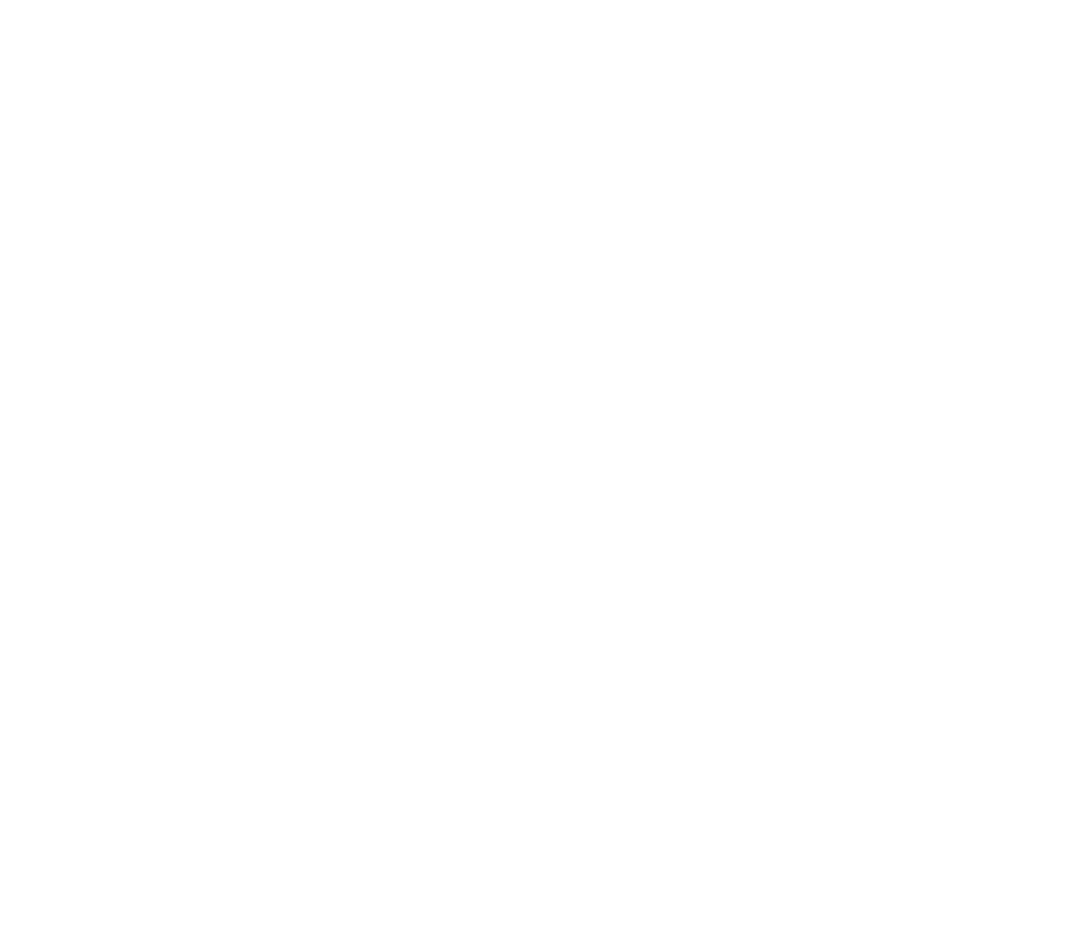
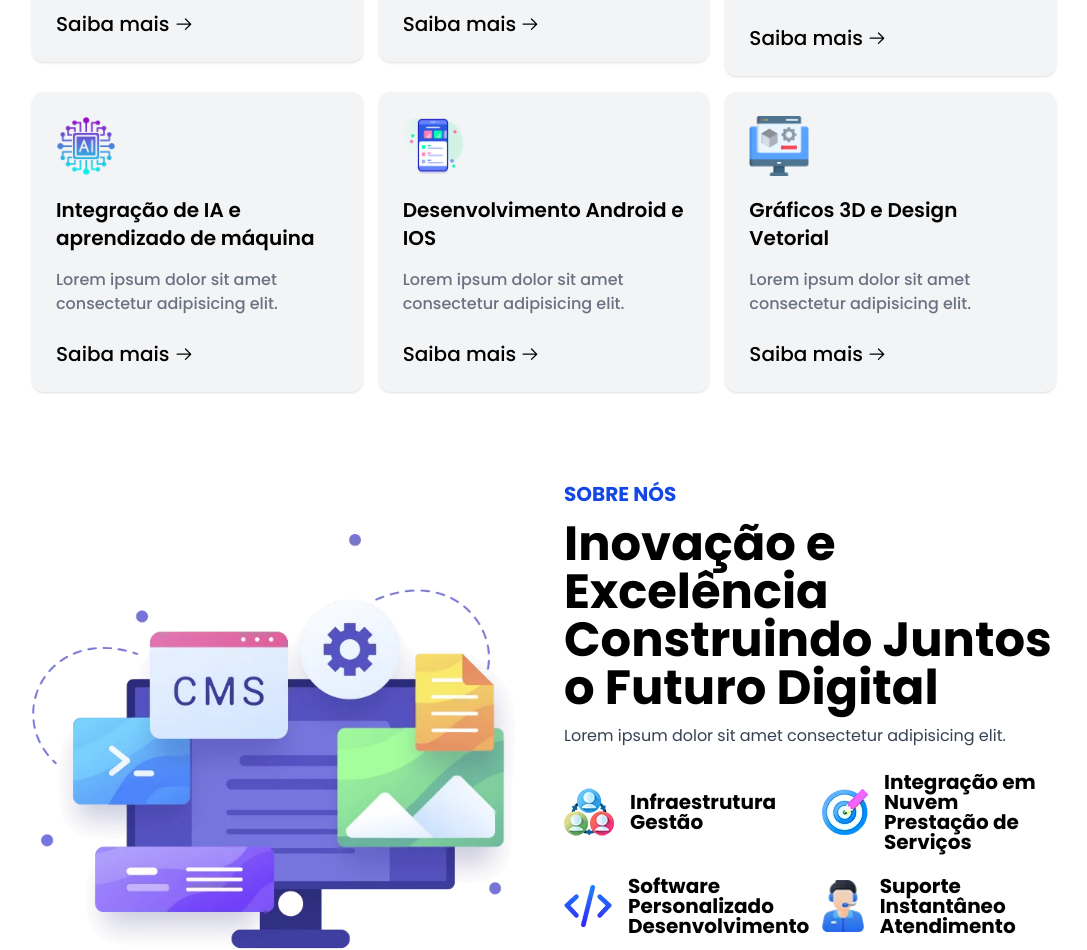
Before and after one commit to WedsonTavares/cloudence, a Next.js app: page / in a window 1280 px wide. Shown: the part 1336-2286 px from the top of the page, without its empty margins (96-1183 px from the left). Before the commit the page ends 1044 px from the top, so only its background shows below. Built offline with nearby package versions, Linux system fonts and the light colour scheme.

Commit message:
pag sobre

```diff
--- /dev/null
+++ b/components/Home/About/About.tsx
@@ -0,0 +1,61 @@
+import Image from 'next/image'
+import React from 'react'
+
+const About = () => {
+    return (
+        <div className='pt-16 pb-16'>
+            <div className='w-[80%] mx-auto grid grid-cols-1 lg:grid-cols-2 gap-10 items-center'>
+                {/* image contain */}
+                <div>
+                    <Image src="/images/about.png" alt="image" width={700} height={700} />
+                </div>
+                {/* text contain */}
+                <div>
+                    <p className='text-sm sm:text-base md:text-xl font-bold text-blue-700 dark:text-pink-500 uppercase'>
+                        Sobre nós
+                    </p>
+                    <h1 className='text-2xl md:text-3xl lg:text-5xl mt-3 font-bold leading-[1.8rem] md:leading-[3rem]'>
+                        Inovação e Excelência Construindo Juntos o Futuro Digital
+                    </h1>
+                    <p className='mt-3 text-gray-700 dark:text-gray-300'>
+                        Lorem ipsum dolor sit amet consectetur adipisicing elit.
+                    </p>
+                    <div className='mt-6 grid grid-cols-1 sm:grid-cols-2 gap-6 items-center'>
+                        <div className='flex items-center gap-4'>
+                            <Image src="/images/a1.png" alt="icon" width={50} height={50} />
+                            <h1 className='text-lg sm:text-xl font-bold leading-5'>
+                                Infraestrutura <br /> Gestão
+                            </h1>
+                        </div>
+                        <div className='flex items-center gap-4'>
+                            <Image src="/images/a2.png" alt="icon" width={50} height={50} />
+                            <h1 className='text-lg sm:text-xl font-bold leading-5'>
+                                Integração em Nuvem <br /> Prestação de Serviços
+                            </h1>
+                        </div>
+                        <div className='flex items-center gap-4'>
+                            <Image src="/images/a3.png" alt="icon" width={50} height={50} />
+                            <h1 className='text-lg sm:text-xl font-bold leading-5'>
+                                Software Personalizado <br /> Desenvolvimento
+                            </h1>
+                        </div>
+                        <div className='flex items-center gap-4'>
+                            <Image src="/images/a4.png" alt="icon" width={50} height={50} />
+                            <h1 className='text-lg sm:text-xl font-bold leading-5'>
+                                Suporte Instantâneo <br /> Atendimento
+                            </h1>
+                        </div>
+                    </div>
+                    <div className='mt-12'>
+                        <a href="#_" className='w-full py-4 text-base text-center text-white transition-colors
+                        font-semibold duration-300 bg-blue-800 rounded-full uppercase hover:bg-blue-900 ease px-9 md:w-auto'>
+                            Saiba mais
+                        </a>
+                    </div>
+                </div>
+            </div>
+        </div>
+    )
+}
+
+export default About
--- a/components/Home/Hero/Hero.tsx
+++ b/components/Home/Hero/Hero.tsx
@@ -5,7 +5,7 @@ const Hero = () => {
         <div className='relative bg-blue-950 w-full h-screen flex justify-center flex-col '>
             <div className='w-[90%] md:w-[80%] mx-auto items-center grid grid-cols-1 xl:grid-cols-2 gap-10'>
                 {/* text content */}
-                <div className=''>
+                <div>
                     {/* subheading */}
                     <p className='text-sm sm:text-base md:text-xl font-bold text-white'>
                         A maior fábrica de desenvolvimento de software
@@ -20,7 +20,7 @@ const Hero = () => {
                         Lorem ipsum dolor sit amet consectetur adipisicing elit. Reprehenderit, exercitationem quasi suscipi.
                     </p>
                     {/* button */}
-                    <a href="#" className='relative inline-flex mt-8 items-center justify-start px-6 py-3 overflow-hidden font-medium transition-all bg-white rounded hover:bg-white group'
+                    <a href="#_" className='relative inline-flex mt-8 items-center justify-start px-6 py-3 overflow-hidden font-medium transition-all bg-white rounded hover:bg-white group'
                     >
                         <span className='w-48 h-48 rounded rotate-[-40deg] bg-purple-600 absolute bottom-0 left-0
                         -translate-x-full ease-out duration-500 transition-all translate-y-full mb-9 ml-9 group:hover-ml-0 group-hover:mb-32 group-hover:translate-x-0'></span>
--- a/components/Home/Home.tsx
+++ b/components/Home/Home.tsx
@@ -1,12 +1,17 @@
 import React from 'react'
 import Hero from './Hero/Hero'
-import Services from '../Services/Services'
+import Services from './Services/Services'
+import About from './About/About'
 
 function Home() {
   return (
     <div className='overflow-hidden'>
       <Hero />
       <Services />
+      <About />
+      {/* <Portfolio /> */}
+      {/* <Testimonials /> */}
+      {/* <Contact /> */}
     </div>
   )
 }
--- /dev/null
+++ b/components/Home/Services/ServiceCard.tsx
@@ -0,0 +1,38 @@
+import Image from 'next/image';
+import React from 'react'
+import { GoArrowRight } from 'react-icons/go';
+
+type Props = {
+    image: string;
+    title: string;
+}
+
+const ServiceCard = ({ image, title }: Props) => {
+    return (
+        <div className='p-6 cursor-pointer hover:bg-blue-800 transition-all duration-500
+        group relative bg-gray-100 dark:bg-blue-950 rounded-xl shadow'>
+            <Image
+                src={image}
+                alt={title}
+                width={60}
+                height={60}
+                className='object-contain' />
+            <h1 className='text-xl mt-5 font-semibold group-hover:text-white transition-all duration-500'>
+                {title}
+            </h1>
+            <p className='mt-4 font-medium text-gray-500 dark:text-gray-200 group-hover:text-gray-300
+            transition-all duration-500'>
+                Lorem ipsum dolor sit amet consectetur adipisicing elit.
+            </p>
+            <div className='mt-6 text-xl font-medium flex items-center gap-1 group-hover:text-white
+            transition-all duration-500'>
+                <span>Saiba mais</span>
+                <span>
+                    <GoArrowRight />
+                </span>
+            </div>
+        </div>
+    )
+}
+
+export default ServiceCard
--- /dev/null
+++ b/components/Home/Services/Services.tsx
@@ -0,0 +1,66 @@
+import React from 'react'
+import ServiceCard from './ServiceCard'
+
+const Services = () => {
+    return (
+        <div className='pt-6 pb-6'>
+            <div className='w-[80%] mx-auto'>
+                {/* section heading */}
+                <div className='grid grid-cols-1 lg:grid-cols-2 gap-10 items-center'>
+                    <div>
+
+                        <h1 className='text-lg sm:text-xl md:text-2xl font-bold
+                        text-blue-700 dark:text-pink-500 uppercase'>
+                            O que nós fornecemos
+                        </h1>
+                        <h1 className='text-xl sm:text-3xl md:text-4xl mt-1 font-bold'>
+                            Fornecer serviços de software de alta qualidade para todos os setores
+                        </h1>
+                    </div>
+                    <div className='lg:ml-auto'>
+                        <a href="#_" className='w-full py-4 text-base sm:text-lg md:text-xl text-center
+                        text-white transition-colors font-semibold duration-300 bg-blue-800 rounded-full uppercase
+                        hover:bg-blue-900 ease px-9 md:w-auto'>
+                            Nossos Serviços
+                        </a>
+                    </div>
+                </div>
+                {/* section services */}
+                <div className='grid grid-cols-1 md:grid-cols-2 lg:grid-cols-3 gap-4 items-center mt-16'>
+                    <div>
+                        <ServiceCard
+                        image="/images/s1.png"
+                        title="Desenvolvimento de Softwares Personalizados"/>
+                    </div>
+                    <div>
+                        <ServiceCard
+                        image="/images/s2.png"
+                        title="Design e desenvolvimento de sites"/>
+                    </div>
+                    <div>
+                        <ServiceCard
+                        image="/images/s3.png"
+                        title="Claude Serviços de Computação e Hospedagem"/>
+                    </div>
+                    <div>
+                        <ServiceCard
+                        image="/images/s4.png"
+                        title="Integração de IA e aprendizado de máquina"/>
+                    </div>
+                    <div>
+                        <ServiceCard
+                        image="/images/s5.png"
+                        title="Desenvolvimento Android e IOS"/>
+                    </div>
+                    <div>
+                        <ServiceCard
+                        image="/images/s6.png"
+                        title="Gráficos 3D e Design Vetorial"/>
+                    </div>
+                </div>
+            </div>
+        </div>
+    )
+}
+
+export default Services
--- a/components/Services/Services.tsx
+++ /dev/null
@@ -1,32 +0,0 @@
-import React from 'react'
-
-const Services = () => {
-    return (
-        <div className='pt-6 pb-6'>
-            <div className='w-[80%] mx-auto'>
-                {/* section heading */}
-                <div className='grid grid-cols-1 lg:grid-cols-2 gap-10 items-center'>
-                    <div>
-
-                        <h1 className='text-lg sm:text-xl md:text-2xl font-bold
-                        text-blue-700 dark:text-pink-500 uppercase'>
-                            O que nós fornecemos
-                        </h1>
-                        <h1 className='text-xl sm:text-3xl md:text-4xl mt-1 font-bold'>
-                            Fornecer serviços de software de alta qualidade para todos os setores
-                        </h1>
-                    </div>
-                    <div className='lg:ml-auto'>
-                        <a href="#" className='w-full py-4 text-base sm:text-lg md:text-xl text-center
-                        text-white transition-colors font-semibold duration-300 bg-blue-800 rounded-full uppercase
-                        hover:bg-blue-900 ease px-9 md:w-auto'>
-                            Nossos Serviços
-                        </a>
-                    </div>
-                </div>
-            </div>
-        </div>
-    )
-}
-
-export default Services
```
Also changed, not shown: 1 other file (tests, documents, lock files or other folders).
